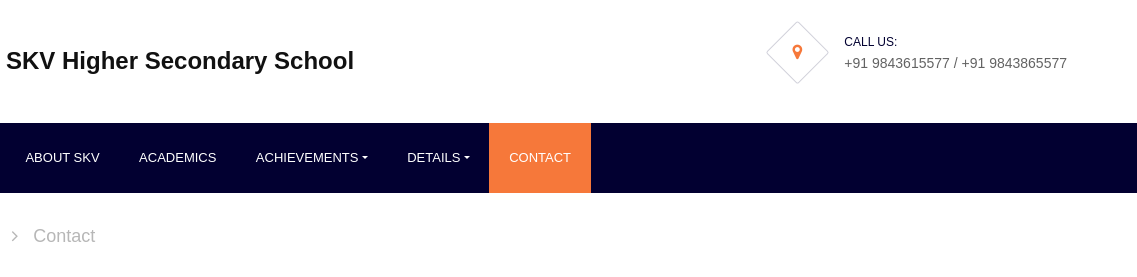
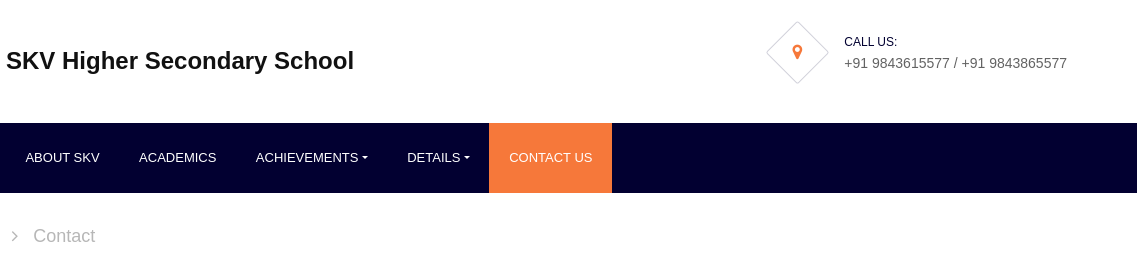
Before and after one commit to SIRAAJ-UI/SKVHSC, a plain HTML site: page contact.html in a window 1280 px wide. Shown: the top 277 px of the page, 143-1280 px from the left. Drawn offline with nearby package versions, Linux system fonts and the light colour scheme; files whose address does not match are found by name; a web font is replaced by a local one.

Commit message:
contact us

```diff
--- a/contact.html
+++ b/contact.html
@@ -85,7 +85,7 @@
 					</div>
 				</li>
 
-				<li class="active"><a href="contact.html">Contact</a></li>
+				<li class="active"><a href="contact.html">Contact us</a></li>
 
 			</ul>
 		</div>
```
